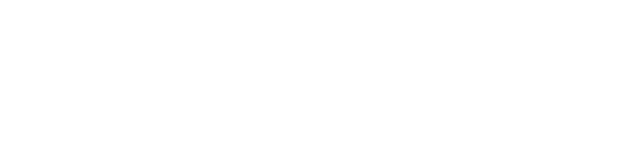
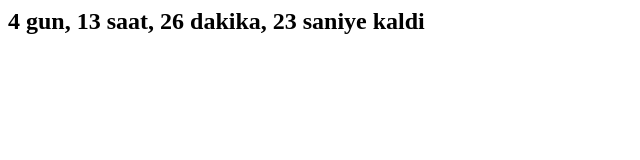
Before and after one commit to onureozcan/onureozcan.github.io, a plain HTML site: page index.html in a window 1280 px wide. Shown: the whole page, without its empty margins (0-640 px from the left). Drawn offline with Linux system fonts and the light colour scheme.

Commit message:
Update index.html

```diff
--- a/index.html
+++ b/index.html
@@ -2,10 +2,25 @@
   <head>
   </head>
   <body>
+    <h2 id="place"></h2>
     <script>
-    var targetDate = new Date("2022-03-19 10:00:00Z");
-    var hours = ((targetDate - new Date()) / (1000 * 60 * 60)).toFixed(1);
-    alert(`${hours} saat kaldi`)
+		setInterval(function() {
+			var millisInADay = 1000 * 60 * 60 * 24
+			var millisInAnHour = 1000 * 60 * 60
+			var millisInAMinute = 1000 * 60
+			var millisInASecond = 1000
+			var targetDate = new Date("2022-03-19 10:00:00Z")
+			var diffAsMs = targetDate - new Date()
+			var days = Math.floor(diffAsMs / millisInADay)
+			diffAsMs -= days * millisInADay
+			var hours = Math.floor((diffAsMs) / millisInAnHour)
+			diffAsMs -= hours *  millisInAnHour
+			var minutes = Math.floor((diffAsMs) / millisInAMinute)
+			diffAsMs -= minutes *  millisInAMinute
+			var seconds = Math.floor((diffAsMs) / millisInASecond)
+			var text = `${days} gun, ${hours} saat, ${minutes} dakika, ${seconds} saniye kaldi`
+			place.innerText = text
+		}, 10)
     </script>
   </body>
 </html>
```
